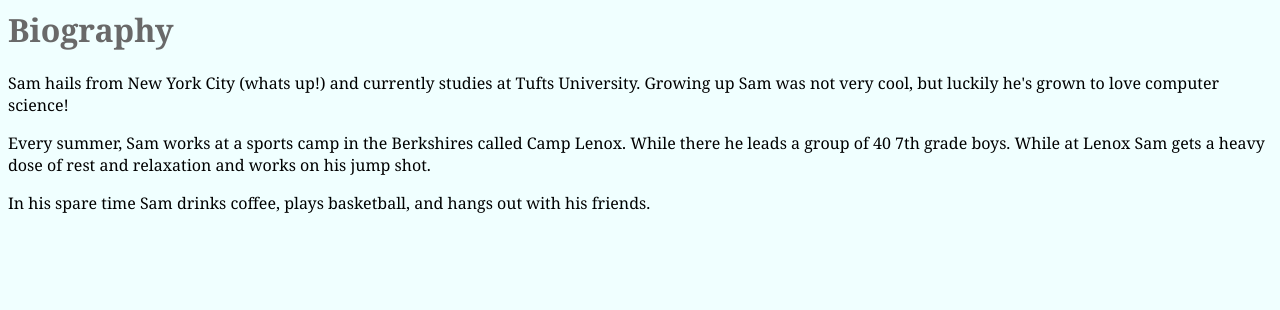
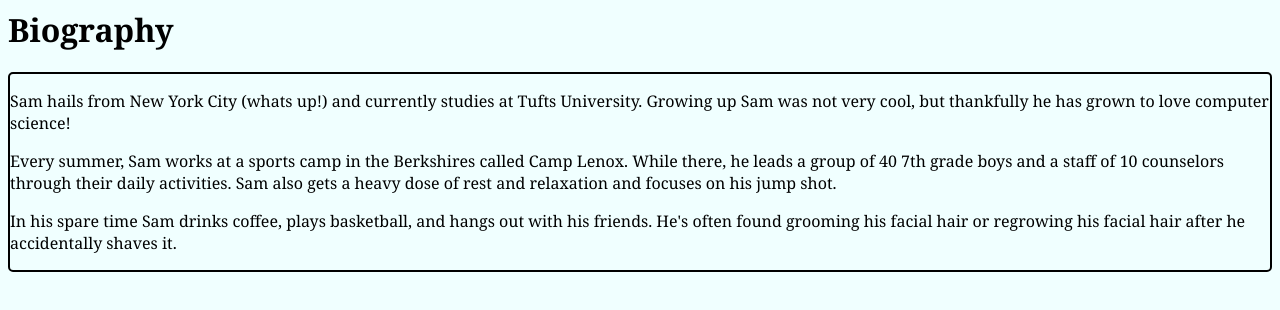
Before and after one commit to SamBroner727/SamBroner727.github.io, a plain HTML site: page bio.html in a window 1280 px wide. Drawn offline with Linux system fonts and the light colour scheme.

Commit message:
updated some html and css to divs

```diff
--- a/bio.html
+++ b/bio.html
@@ -6,19 +6,19 @@
         </head>
         <body>
                 <h1>Biography</h1>
+                <div>
                         <p>
-                        Sam hails from New York City (whats up!) and currently studies at Tufts University. Growing up Sam was not very cool, but luckily he's grown to love computer science!
+                                Sam hails from New York City (whats up!) and currently studies at Tufts University. Growing up Sam was not very cool, but thankfully he has grown to love computer science!
                         </p>
 
                         <p>
-                        Every summer, Sam works at a sports camp in the Berkshires called Camp Lenox. While there he leads a group of 40 7th grade boys. While at Lenox Sam gets a heavy dose of rest and relaxation and works on his jump shot.
+                                Every summer, Sam works at a sports camp in the Berkshires called Camp Lenox. While there, he leads a group of 40 7th grade boys and a staff of 10 counselors through their daily activities. Sam also gets a heavy dose of rest and relaxation and focuses on his jump shot.
                         </p>
 
                         <p>
-                        In his spare time Sam drinks coffee, plays basketball, and hangs out with his friends.
-
+                                In his spare time Sam drinks coffee, plays basketball, and hangs out with his friends. He's often found grooming his facial hair or regrowing his facial hair after he accidentally shaves it.
                         </p>
-
+                </div>
 
         </body>
 </html>
--- a/style.css
+++ b/style.css
@@ -2,4 +2,16 @@ body {
         font-family: Georgia, serif;
         background-color: azure;
 }
-h1 {color:DimGray}
+div {
+        border: 2px solid;
+        border-radius: 5px;
+}
+h1 {
+        color:Black
+}
+
+p.header {
+        text-align: center;
+        color: black;
+        font-size: 14px
+}
```
Also changed, not shown: resume.html (+3 -2 lines). Lines whose indentation alone changed are shown as unchanged.
